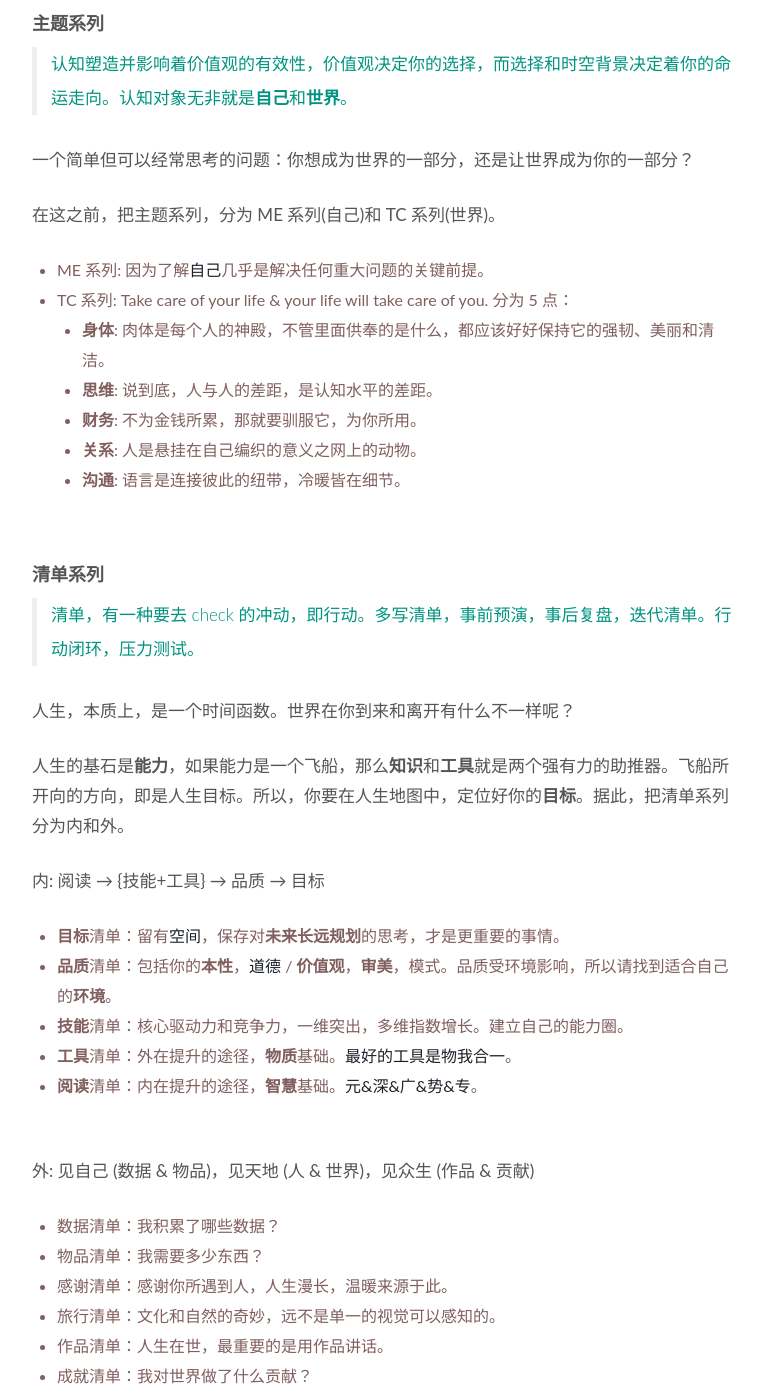
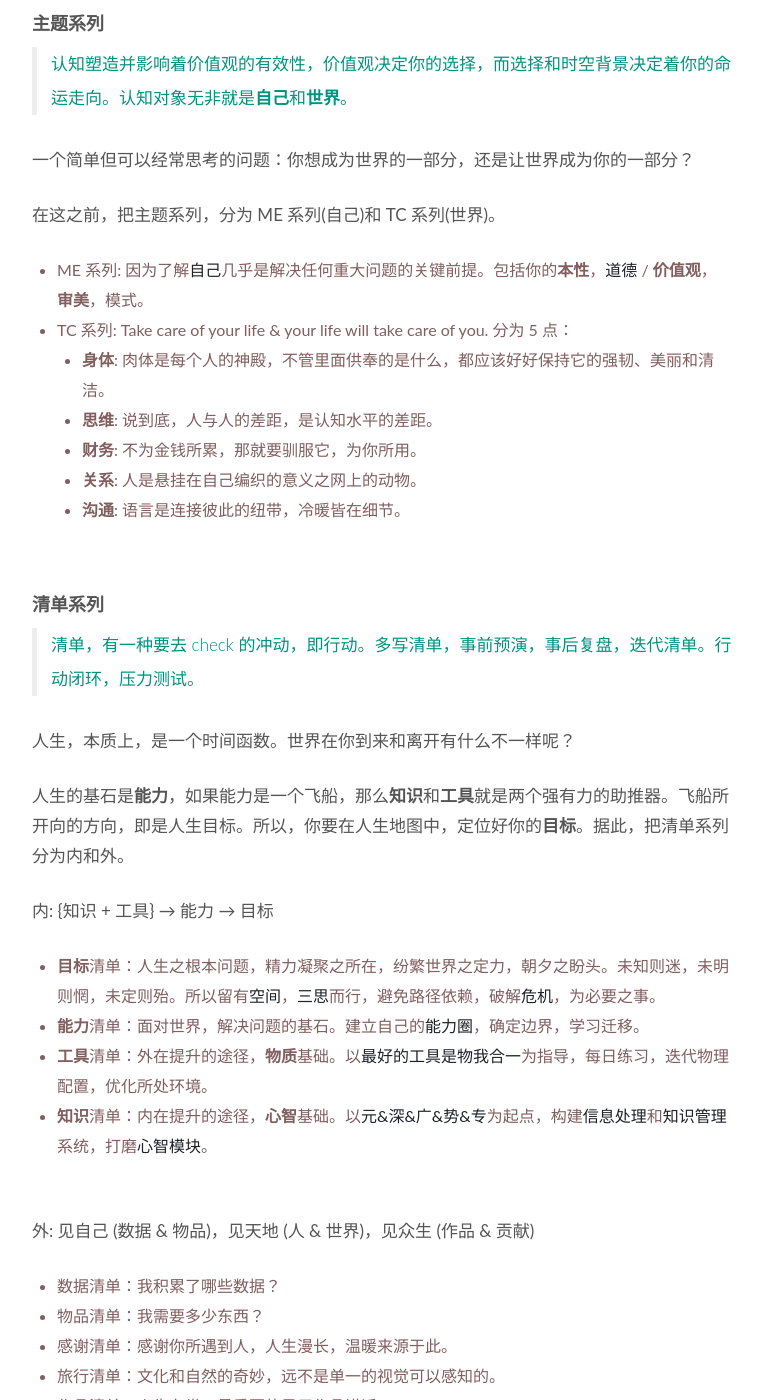
Before and after one commit to WillWang-X/willwang-x.github.io, a Jekyll site: the page built from _posts/blogs/2019-01-01-life-README.md, in a window 1280 px wide and 1400 px high, scrolled down 3563 px. Shown: the whole window, without its empty margins (258-1020 px from the left). Built offline with Jekyll 4.4.1, drawn with Linux system fonts in a browser that asks for light colours.

Commit message:
Update readme

```diff
--- a/_posts/blogs/2019-01-01-life-README.md
+++ b/_posts/blogs/2019-01-01-life-README.md
@@ -113,7 +113,7 @@ Internal happiness is reward from being in flow. Create, meditate, love, play. I
 
 在这之前，把主题系列，分为 ME 系列(自己)和 TC 系列(世界)。
 
-- ME 系列: 因为了解[自己](https://www.wikiwand.com/en/Outline_of_self)几乎是解决任何重大问题的关键前提。
+- ME 系列: 因为了解[自己](https://www.wikiwand.com/en/Outline_of_self)几乎是解决任何重大问题的关键前提。包括你的**本性**，[道德](https://www.wikiwand.com/en/Lawrence_Kohlberg%27s_stages_of_moral_development) / **价值观**，**审美**，模式。
 - TC 系列: Take care of your life & your life will take care of you. 分为 5 点：
 	- **身体**: 肉体是每个人的神殿，不管里面供奉的是什么，都应该好好保持它的强韧、美丽和清洁。
 	- **思维**: 说到底，人与人的差距，是认知水平的差距。
@@ -132,13 +132,12 @@ Internal happiness is reward from being in flow. Create, meditate, love, play. I
 人生的基石是**能力**，如果能力是一个飞船，那么**知识**和**工具**就是两个强有力的助推器。飞船所开向的方向，即是人生目标。所以，你要在人生地图中，定位好你的**目标**。据此，把清单系列分为内和外。
 
 
-内:	阅读 → {技能+工具} → 品质 → 目标
+内: {知识 + 工具} → 能力 → 目标
 
-* **目标**清单：留有[空间](https://book.douban.com/subject/26178426/)，保存对**未来长远规划**的思考，才是更重要的事情。
-* **品质**清单：包括你的**本性**，[道德](https://www.wikiwand.com/en/Lawrence_Kohlberg%27s_stages_of_moral_development) / **价值观**，**审美**，模式。品质受环境影响，所以请找到适合自己的**环境**。
-* **技能**清单：核心驱动力和竞争力，一维突出，多维指数增长。建立自己的能力圈。
-* **工具**清单：外在提升的途径，**物质**基础。[最好的工具是物我合一](https://willwang.cc/2019/03/tools)。
-* **阅读**清单：内在提升的途径，**智慧**基础。[元&深&广&势&专](https://willwang.cc/2017/09/books)。
+* **目标**清单：人生之根本问题，精力凝聚之所在，纷繁世界之定力，朝夕之盼头。未知则迷，未明则惘，未定则殆。所以留有[空间](https://book.douban.com/subject/26178426/)，[三思](https://www.bilibili.com/video/BV1fp4y1D7FY/)而行，避免路径依赖，破解[危机](https://www.wikiwand.com/en/Quarter-life_crisis)，为必要之事。
+* **能力**清单：面对世界，解决问题的基石。建立自己的[能力圈](https://www.wikiwand.com/en/Circle_of_competence)，确定边界，学习迁移。
+* **工具**清单：外在提升的途径，**物质**基础。以[最好的工具是物我合一](https://willwang.cc/2019/03/tools)为指导，每日练习，迭代物理配置，优化所处环境。
+* **知识**清单：内在提升的途径，**心智**基础。以[元&深&广&势&专](https://willwang.cc/2017/09/books)为起点，构建[信息处理](https://www.wikiwand.com/en/Information_processing#/Bibliography)和[知识管理](https://www.wikiwand.com/en/Knowledge_management)系统，打磨[心智模块](https://www.hvst.com/posts/you-dont-need-intelligence-you-need-mindware-to-be-successful-oMWT69n9)。
 
 <br>
 
```
